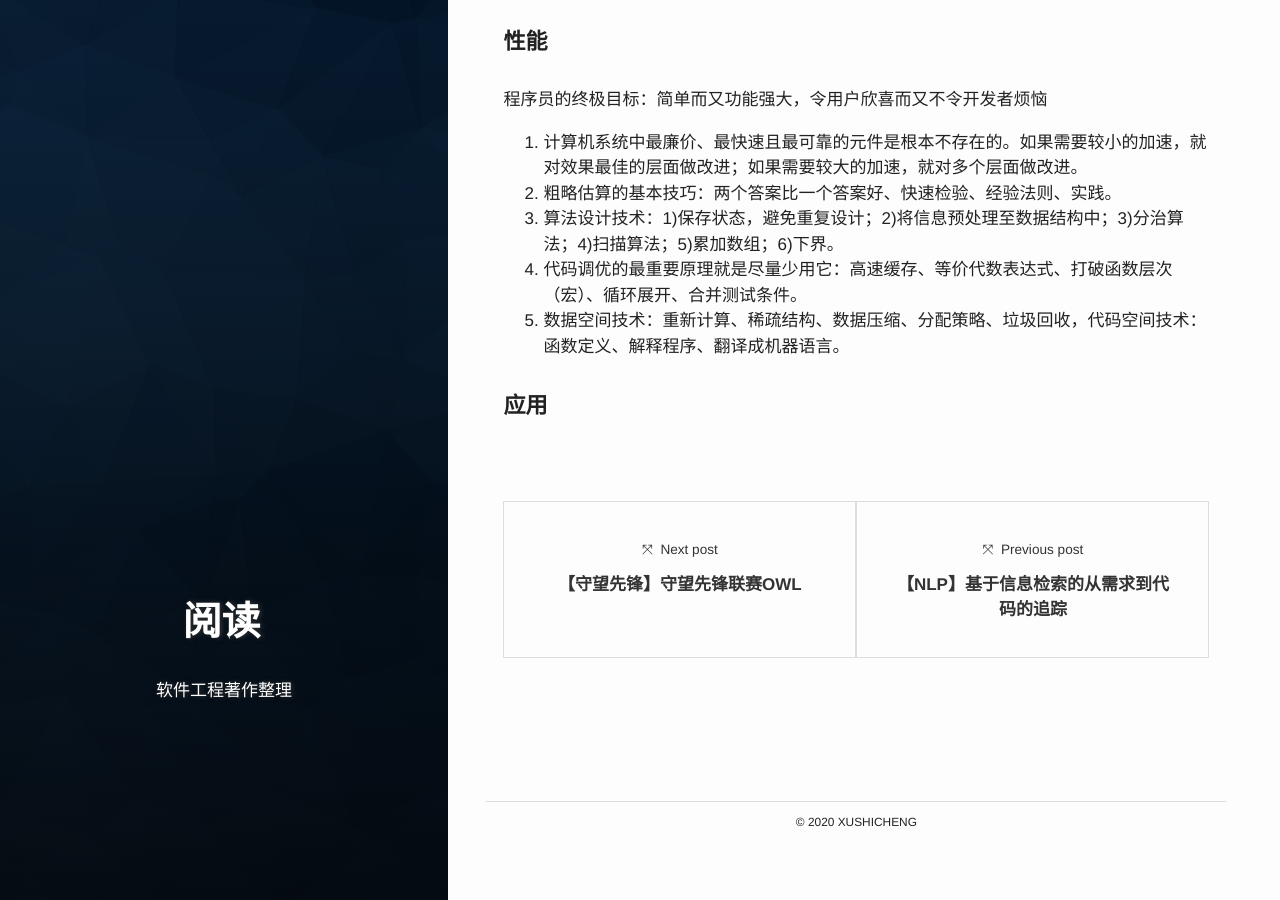
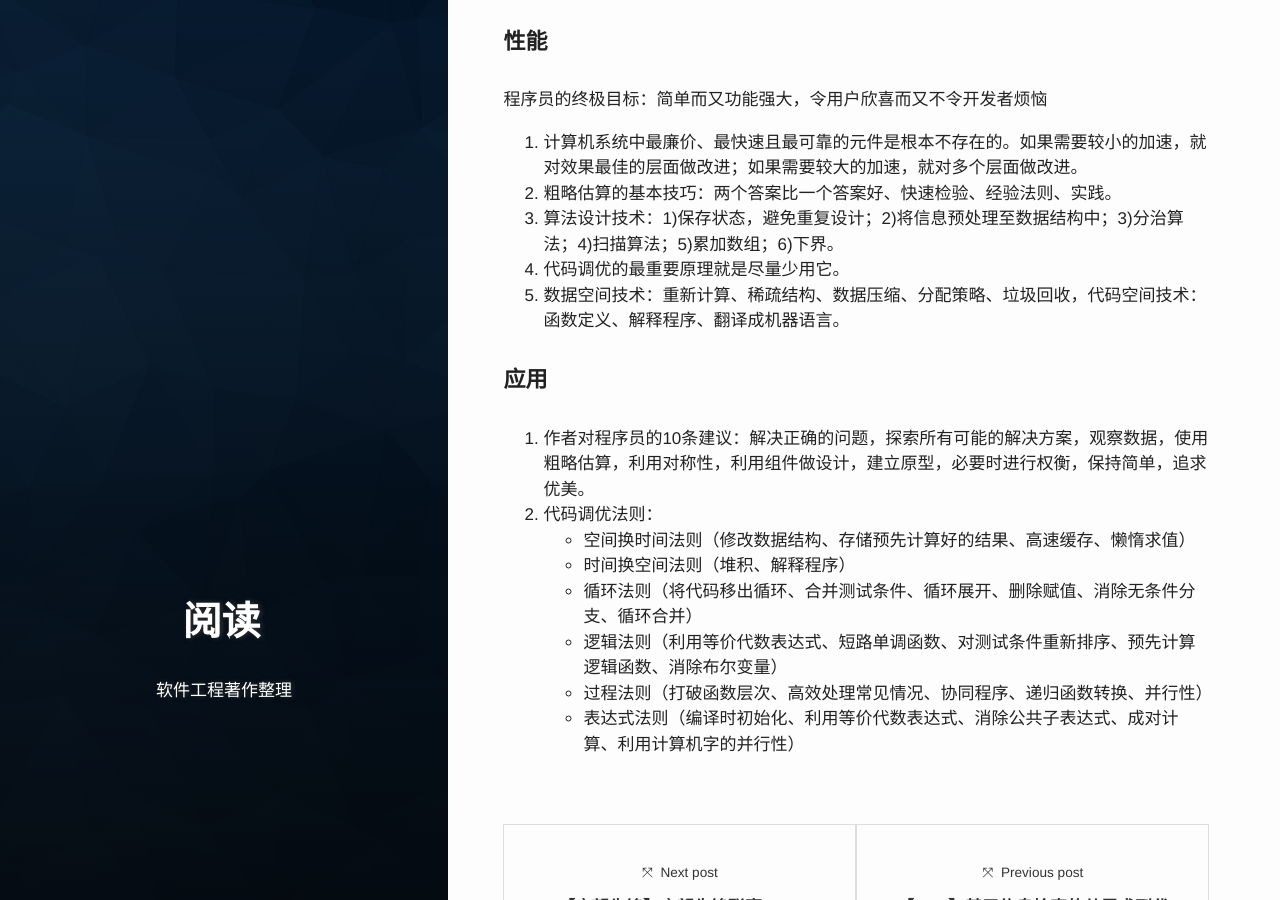
Before and after one commit to PetePro/PetePro.github.io, a Jekyll site: the page built from _posts/2019-09-22-Sotfware-Masterpieces.markdown, in a window 1280 px wide and 900 px high, scrolled down 5488 px. Built offline with Jekyll 4.4.1, drawn with Linux system fonts in a browser that asks for light colours; some web fonts are replaced.

Commit message:
Update 2019-09-22-Sotfware-Masterpieces.markdown

```diff
--- a/_posts/2019-09-22-Sotfware-Masterpieces.markdown
+++ b/_posts/2019-09-22-Sotfware-Masterpieces.markdown
@@ -147,7 +147,15 @@ author: xusc
 1. 计算机系统中最廉价、最快速且最可靠的元件是根本不存在的。如果需要较小的加速，就对效果最佳的层面做改进；如果需要较大的加速，就对多个层面做改进。
 2. 粗略估算的基本技巧：两个答案比一个答案好、快速检验、经验法则、实践。
 3. 算法设计技术：1)保存状态，避免重复设计；2)将信息预处理至数据结构中；3)分治算法；4)扫描算法；5)累加数组；6)下界。
-4. 代码调优的最重要原理就是尽量少用它：高速缓存、等价代数表达式、打破函数层次（宏）、循环展开、合并测试条件。
+4. 代码调优的最重要原理就是尽量少用它。
 5. 数据空间技术：重新计算、稀疏结构、数据压缩、分配策略、垃圾回收，代码空间技术：函数定义、解释程序、翻译成机器语言。
 
 #### 应用
+1. 作者对程序员的10条建议：解决正确的问题，探索所有可能的解决方案，观察数据，使用粗略估算，利用对称性，利用组件做设计，建立原型，必要时进行权衡，保持简单，追求优美。
+2. 代码调优法则：
+   - 空间换时间法则（修改数据结构、存储预先计算好的结果、高速缓存、懒惰求值）
+   - 时间换空间法则（堆积、解释程序）
+   - 循环法则（将代码移出循环、合并测试条件、循环展开、删除赋值、消除无条件分支、循环合并）
+   - 逻辑法则（利用等价代数表达式、短路单调函数、对测试条件重新排序、预先计算逻辑函数、消除布尔变量）
+   - 过程法则（打破函数层次、高效处理常见情况、协同程序、递归函数转换、并行性）
+   - 表达式法则（编译时初始化、利用等价代数表达式、消除公共子表达式、成对计算、利用计算机字的并行性）
```
